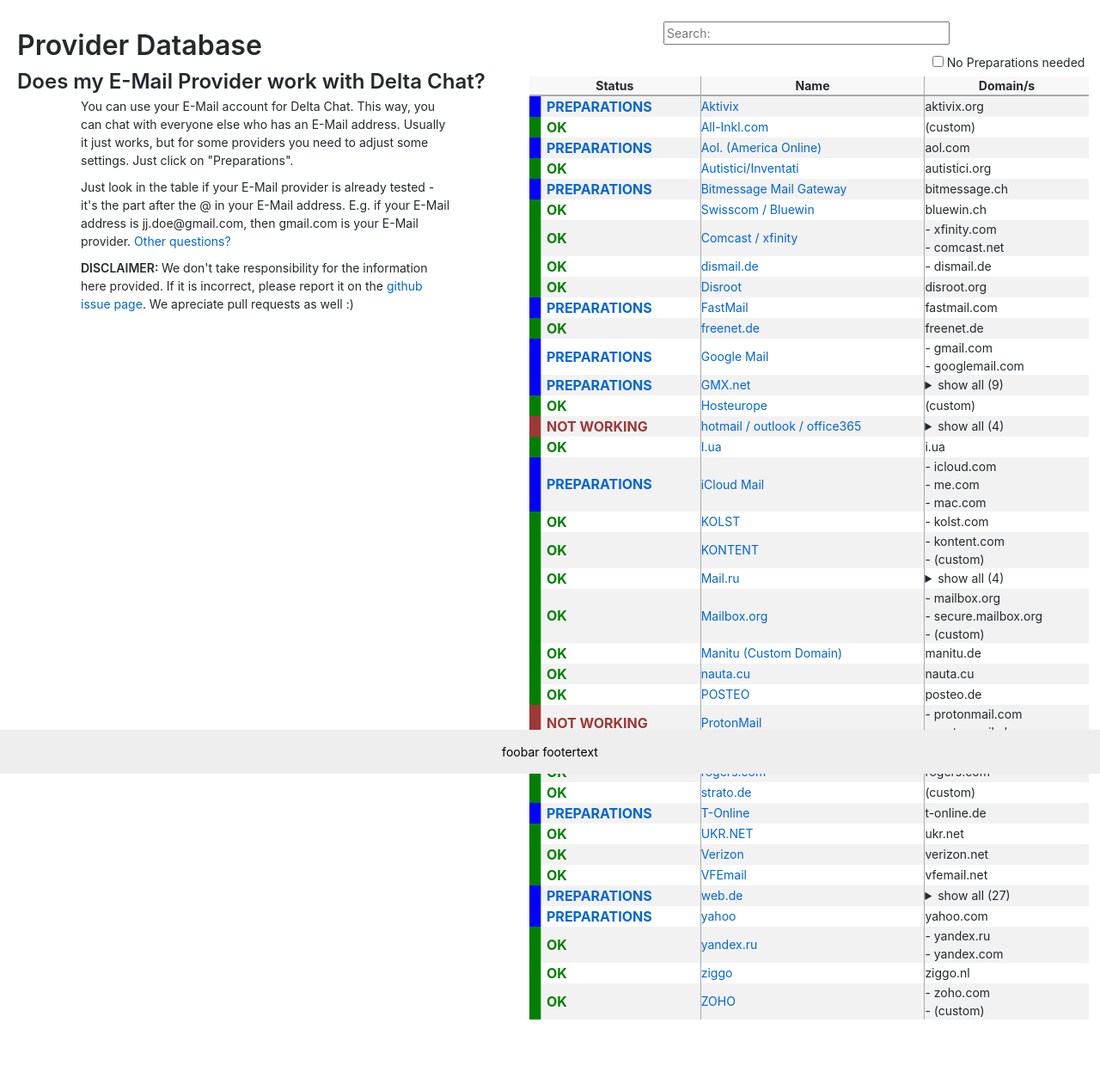
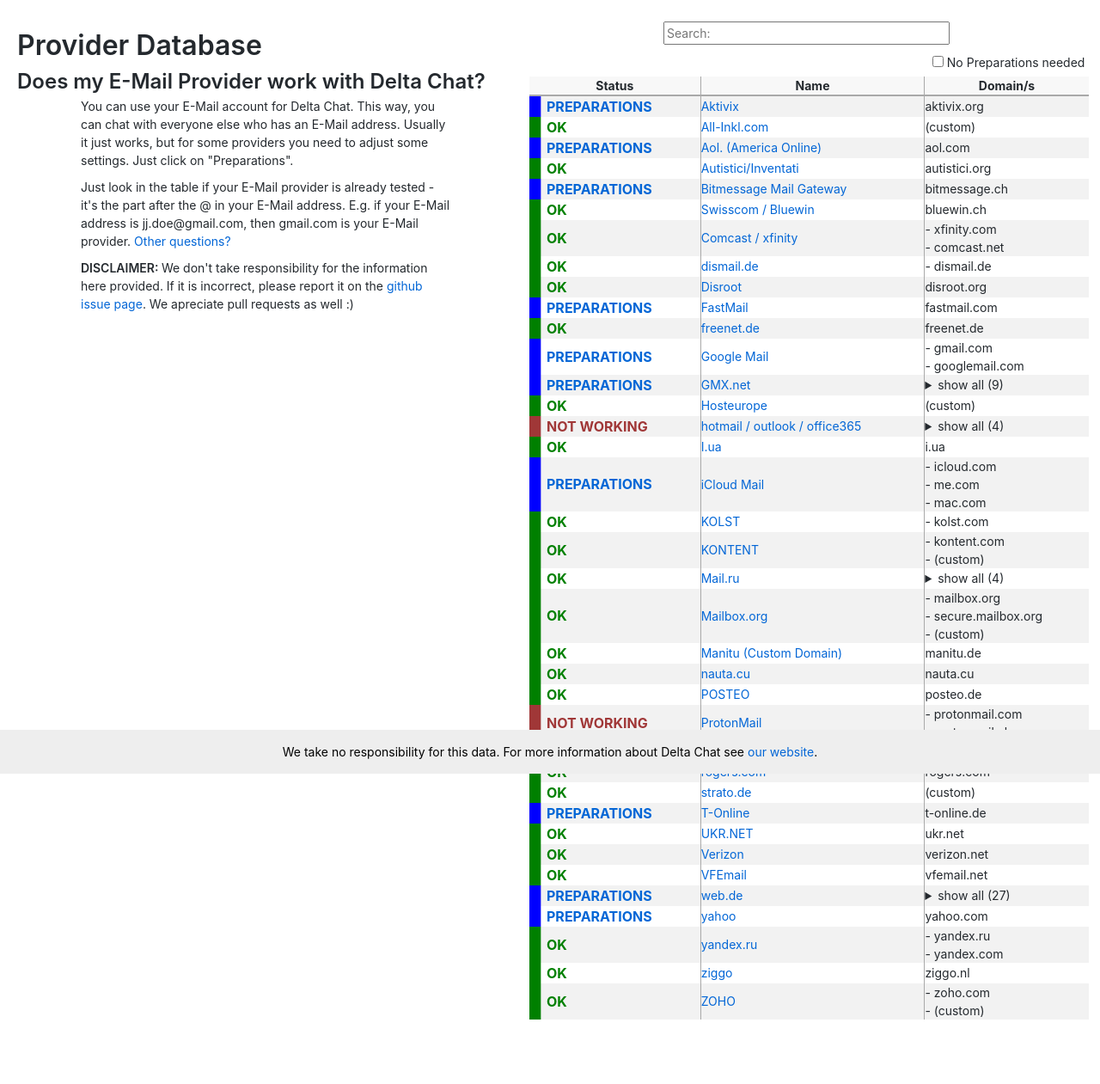
Before and after one commit to deltachat/provider-db, a Jekyll site: the page built from index.html, in a window 1280 px wide. Shown: the whole page at 86% size. Built offline with Jekyll 4.4.1, drawn with Linux system fonts in a browser that asks for light colours.

Commit message:
footer: disclaimer + website link

```diff
--- a/index.html
+++ b/index.html
@@ -115,7 +115,7 @@
     </table>
     </div>
     <footer>
-        <p class="footer-text">foobar footertext</p>
+	    <p class="footer-text">We take no responsibility for this data. For more information about Delta Chat see <a href="https://delta.chat" target="_blank">our website</a>.</p>
     </footer>
 
 
```
